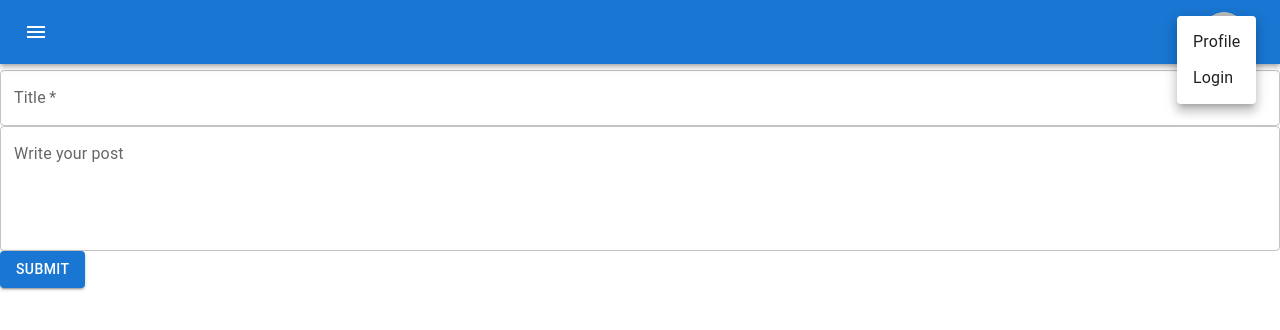
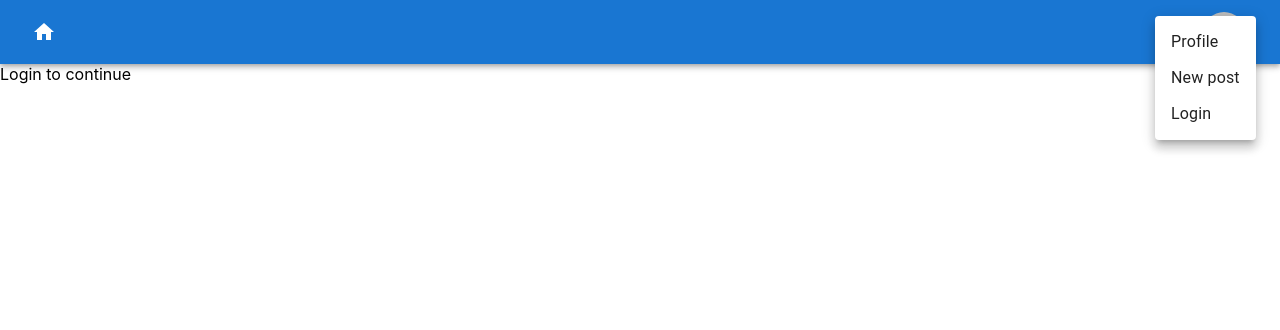
Before and after one commit to Storiaron/QnA-website, a React (Create React App) app in the folder frontend/: page /new/post in a window 1280 px wide. Both pictures are taken after a click on the button "account of current user". Shown: the top 330 px of the page. Built offline with nearby package versions, Linux system fonts and the light colour scheme.

Commit message:
Rearrange the header, add routing to create a new post and changed styling minimally on displayed posts

```diff
--- a/frontend/src/components/Header.jsx
+++ b/frontend/src/components/Header.jsx
@@ -4,6 +4,7 @@ import Toolbar from "@mui/material/Toolbar";
 import Typography from "@mui/material/Typography";
 import IconButton from "@mui/material/IconButton";
 import MenuIcon from "@mui/icons-material/Menu";
+import HomeIcon from '@mui/icons-material/Home';
 import AccountCircle from "@mui/icons-material/AccountCircle";
 import Switch from "@mui/material/Switch";
 import FormControlLabel from "@mui/material/FormControlLabel";
@@ -25,9 +26,12 @@ function MenuAppBar() {
   const [menuAnchor, setMenuAnchor] = useState(null);
   let loggedInUser = localStorage.getItem("username");
   const navigate = useNavigate();
-  const handleMenu = (event) => {
+  const handleOpen = (event) => {
     setAnchorEl(event.currentTarget);
   };
+  const handleMenuOpen = (event) => {
+    setMenuAnchor(event.currentTarget);
+  }
   const handleLogoutSuccessOpen = () => {
     setLogoutSuccessOpen(true);
   };
@@ -53,38 +57,23 @@ function MenuAppBar() {
   const handleLogin = () => {
     navigate("/login");
   }
-
+  const handleNewPost = () => {
+    navigate("/new/post")
+  }
   return (
     <div>
       <Box sx={{ flexGrow: 1 }}>
         <AppBar position="static">
           <Toolbar>
-            <IconButton
-              size="large"
-              edge="start"
-              color="inherit"
-              aria-label="menu"
-              sx={{ mr: 2 }}
-            >
-              <MenuIcon />
-              <Menu
-               id="menu-appbar"
-               anchorEl={menuAnchor}
-               anchorOrigin={{
-                 vertical: "top",
-                 horizontal: "left",
-               }}
-               keepMounted
-               transformOrigin={{
-                 vertical: "top",
-                 horizontal: "left",
-               }}
-               open={Boolean(menuAnchor)}
-               onClose={handleMenuClose}>
-                <MenuItem onClick={handleMenuClose}>Profile</MenuItem>
-                <MenuItem onClick={handleMenuClose}>Log out</MenuItem>
-              </Menu>
-            </IconButton>
+          <IconButton
+      color="inherit"
+      aria-label="home"
+      onClick={() => {
+        navigate("/")
+      }}
+    >
+      <HomeIcon />
+    </IconButton>
             <Typography variant="h6" component="div" sx={{ flexGrow: 1 }}>
 
             </Typography>
@@ -94,7 +83,7 @@ function MenuAppBar() {
                 aria-label="account of current user"
                 aria-controls="menu-appbar"
                 aria-haspopup="true"
-                onClick={handleMenu}
+                onClick={handleOpen}
                 color="inherit"
               >
                 <Avatar>{localStorage.getItem("username") ? localStorage.getItem("username")[0] : "G"}</Avatar>
@@ -115,6 +104,7 @@ function MenuAppBar() {
                 onClose={handleClose}
               >
                 <MenuItem onClick={handleClose}>Profile</MenuItem>
+                <MenuItem onClick={handleNewPost}>New post</MenuItem>
                 <MenuItem onClick={handleLog}>{localStorage.getItem("username") ? "Log out" : "Login"}</MenuItem>
               </Menu>
             </div>
--- a/frontend/src/components/MainPage.jsx
+++ b/frontend/src/components/MainPage.jsx
@@ -2,6 +2,7 @@ import { useEffect, useState } from "react";
 import InfiniteScroll from "react-infinite-scroll-component";
 import PostDisplay from "./PostDisplay";
 import { Typography } from "@mui/material";
+import AdvertismentPanel from "./AdvertismentPanel";
 function MainPage() {
   //TODO isInDataSavingMode is set to false for now
   const [hasMore, setHasMore] = useState(true);
@@ -34,6 +35,7 @@ function MainPage() {
     fetchContent();
   }, []);
   return (
+    <>
     <InfiniteScroll
       dataLength={content.length}
       next={fetchContent}
@@ -60,6 +62,8 @@ function MainPage() {
         />
       ))}
     </InfiniteScroll>
+    <AdvertismentPanel />
+    </>
   );
 }
 export default MainPage;
--- a/frontend/src/components/PostCreator.jsx
+++ b/frontend/src/components/PostCreator.jsx
@@ -24,7 +24,7 @@ function PostCreator() {
       navigate(`/post/${responseData}`)
     }
   };
-  return (
+  return localStorage.getItem("username") ? (
     <div>
       <Box component="form" onSubmit={handleSubmit}>
         <TextField
@@ -57,6 +57,6 @@ function PostCreator() {
         </Button>
       </Box>
     </div>
-  );
+  ) : <div>Login to continue</div>;
 }
 export default PostCreator;
--- a/frontend/src/components/PostDisplay.jsx
+++ b/frontend/src/components/PostDisplay.jsx
@@ -16,6 +16,8 @@ function PostDisplay(props) {
     <List
     onClick={() => navigate(`/post/${props.id}`)}
     sx={{
+      display: "flex",
+      justifyContent: "space-between",
       width: isMobile ? "100%" : "70%",
       margin: "auto",
       bgcolor: "linen",
@@ -32,21 +34,24 @@ function PostDisplay(props) {
             variant="body2"
             color="text.secondary"
           >
-              {props.body ? props.body.slice(0, 10) + "..." : "..."}
-
+            {props.body ? props.body.slice(0, 30) + "..." : "..."}
           </Typography>
         }
       />
-        <ListItemText>
+    </ListItem>
+    <ListItemText
+      sx={{ ml: "auto" }}
+    >
       <Typography
-          sx={{ display: "inline", alignSelf: "end" }}
+        sx={{ fontSize: "12px" }}
         component="span"
         variant="body2"
-          color="text.secondary">
+        color="text.secondary"
+
+      >
         {timeDifferenceCalculator(props.timeOfWriting)}
       </Typography>
     </ListItemText>
-      </ListItem>
     <Divider variant="inset" component="li" />
   </List>
   );
```
Lines whose indentation alone changed are shown as unchanged.
